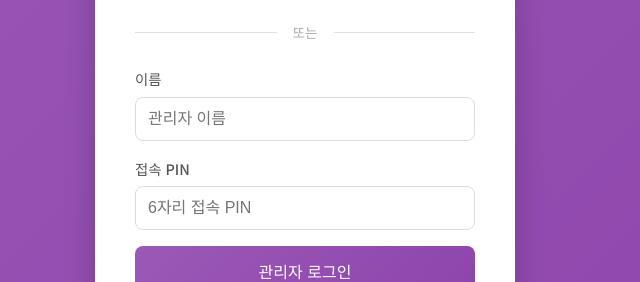
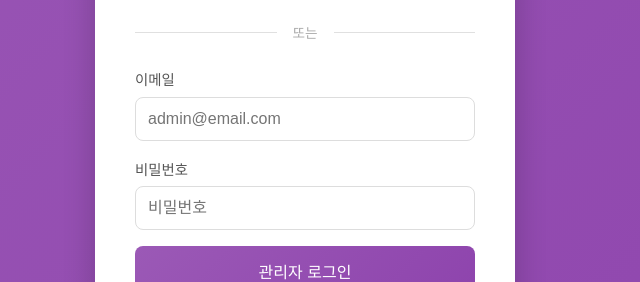
Before and after one commit to bluevlad/AllergyInsight, a React (Vite) app in the folder frontend/: page /admin/login in a window 1280 px wide. Shown: the part 341-623 px from the top of the page, without its empty margins (335-975 px from the left). Built offline with nearby package versions, Linux system fonts and the light colour scheme; no server answers.

Commit message:
feat: 관리자 로그인도 이메일+비밀번호 방식으로 변경
- 기존 이름+PIN 입력에서 이메일+비밀번호로 전환
- loginSimple → loginEmail API 호출로 변경

Co-Authored-By: Claude Opus 4.6 <noreply@anthropic.com>

```diff
--- a/frontend/src/apps/admin/pages/AdminLoginPage.jsx
+++ b/frontend/src/apps/admin/pages/AdminLoginPage.jsx
@@ -10,13 +10,13 @@ import { useAuth } from '../../../shared/contexts/AuthContext';
 
 const AdminLoginPage = () => {
   const navigate = useNavigate();
-  const { loginWithGoogle, loginSimple, user, isSuperAdmin, isAdmin } = useAuth();
+  const { loginWithGoogle, loginEmail, user, isSuperAdmin, isAdmin } = useAuth();
 
   const [loading, setLoading] = useState(false);
   const [error, setError] = useState('');
   const [formData, setFormData] = useState({
-    name: '',
-    accessPin: '',
+    email: '',
+    password: '',
   });
 
   // If already logged in, check role
@@ -73,9 +73,9 @@ const AdminLoginPage = () => {
     setError('');
 
     try {
-      const result = await loginSimple({
-        name: formData.name,
-        accessPin: formData.accessPin,
+      const result = await loginEmail({
+        email: formData.email,
+        password: formData.password,
       });
 
       const role = result.user?.role;
@@ -118,29 +118,28 @@ const AdminLoginPage = () => {
           <span>또는</span>
         </div>
 
-        {/* Name + Access PIN form */}
+        {/* Email + Password form */}
         <form onSubmit={handleLogin}>
           <div className="admin-form-group">
-            <label>이름</label>
+            <label>이메일</label>
             <input
-              type="text"
-              name="name"
-              value={formData.name}
+              type="email"
+              name="email"
+              value={formData.email}
               onChange={handleChange}
-              placeholder="관리자 이름"
+              placeholder="admin@email.com"
               required
             />
           </div>
 
           <div className="admin-form-group">
-            <label>접속 PIN</label>
+            <label>비밀번호</label>
             <input
               type="password"
-              name="accessPin"
-              value={formData.accessPin}
+              name="password"
+              value={formData.password}
               onChange={handleChange}
-              placeholder="6자리 접속 PIN"
-              maxLength={6}
+              placeholder="비밀번호"
               required
             />
           </div>
```
